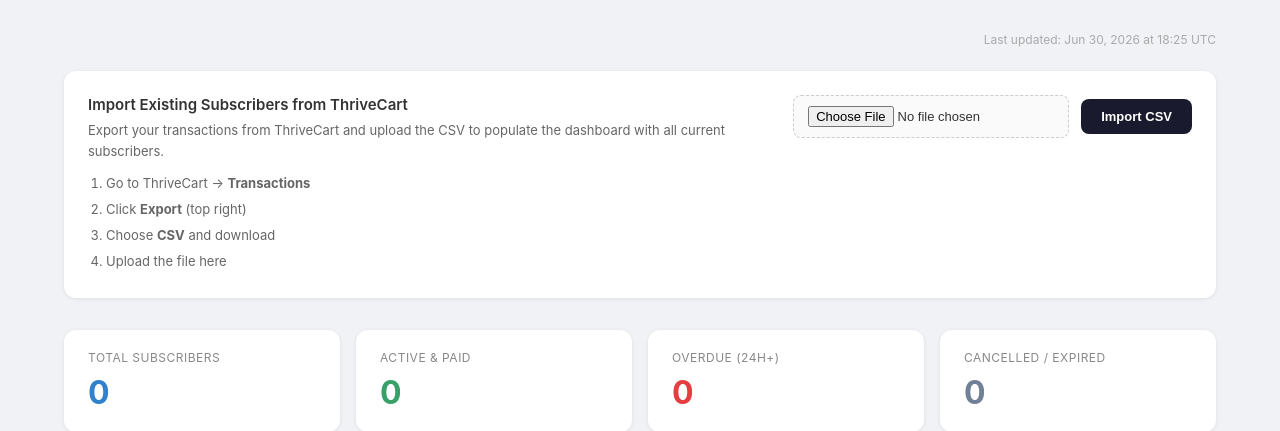
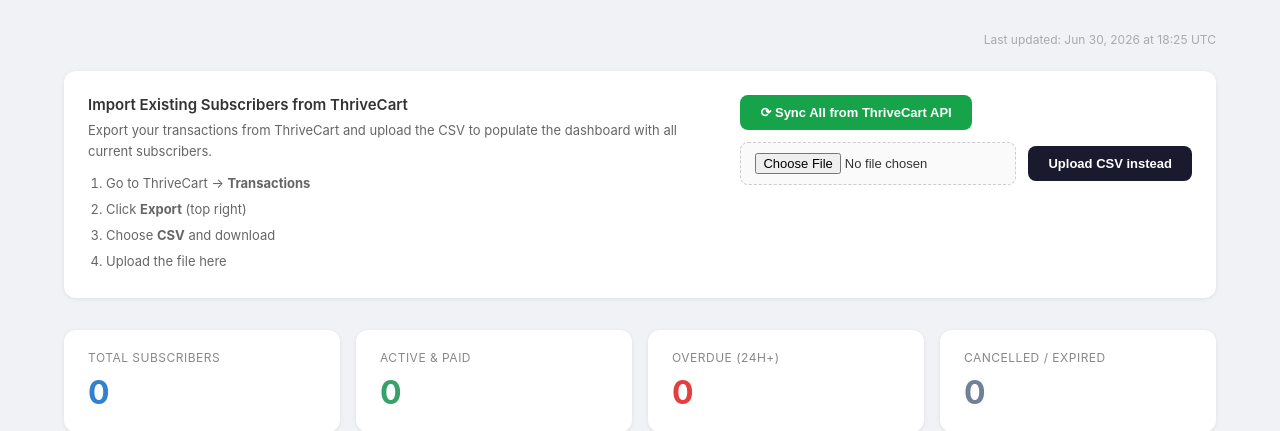
Before and after one commit to omar2445/thrivecart-monitor, a FastAPI app: page / in a window 1280 px wide. Shown: the part 64-495 px from the top of the page. Run offline with FastAPI, Linux system fonts and the light colour scheme.

Commit message:
feat: add ThriveCart API sync button

```diff
--- a/main.py
+++ b/main.py
@@ -8,6 +8,7 @@
 from contextlib import asynccontextmanager
 from datetime import datetime, timedelta
 
+import httpx
 from dotenv import load_dotenv
 from fastapi import Depends, FastAPI, File, Header, HTTPException, Request, UploadFile
 from fastapi.responses import HTMLResponse, RedirectResponse
@@ -250,6 +251,144 @@
     return _render_dashboard(request, db)
 
 
+def _upsert_from_api_row(db: Session, row: dict) -> bool:
+    """Save one transaction row from ThriveCart API into the DB. Returns True if new."""
+    customer = row.get("customer", {})
+    product  = row.get("product", {})
+    order    = row.get("order", row)  # some responses put fields at root level
+
+    email = (customer.get("email") or row.get("email") or "").strip().lower()
+    if not email:
+        return False
+
+    name = (
+        f"{customer.get('firstname', '')} {customer.get('lastname', '')}".strip()
+        or customer.get("name", "")
+        or row.get("customer_name", "")
+    )
+    product_name = product.get("name") or row.get("product_name", "")
+    product_id   = str(product.get("id") or row.get("product_id", ""))
+    sub_id       = str(
+        row.get("subscription_id") or order.get("subscription_id")
+        or row.get("id") or row.get("order_id") or f"api-{email}-{product_id}"
+    )
+    amount_raw = row.get("amount") or order.get("order_total") or row.get("revenue") or 0
+    try:
+        amount = float(str(amount_raw).replace("$", "").replace(",", ""))
+    except (ValueError, TypeError):
+        amount = 0.0
+
+    date_raw = row.get("created") or row.get("created_at") or row.get("date")
+    if isinstance(date_raw, (int, float)):
+        last_paid = datetime.utcfromtimestamp(date_raw)
+    elif isinstance(date_raw, str):
+        last_paid = _parse_date(date_raw)
+    else:
+        last_paid = None
+
+    next_due = (last_paid + timedelta(days=30)) if last_paid else None
+
+    status_raw = (row.get("status") or "").lower()
+    status = "cancelled" if status_raw in ("cancelled", "canceled", "refunded") else "active"
+
+    sub = db.query(Subscription).filter_by(thrivecart_subscription_id=sub_id).first()
+    is_new = sub is None
+    if is_new:
+        sub = Subscription(
+            thrivecart_subscription_id=sub_id,
+            customer_email=email,
+            customer_name=name,
+            product_name=product_name,
+            product_id=product_id,
+            amount=amount,
+            status=status,
+            last_payment_date=last_paid,
+            next_payment_date=next_due,
+        )
+        db.add(sub)
+    else:
+        if last_paid and (sub.last_payment_date is None or last_paid > sub.last_payment_date):
+            sub.last_payment_date = last_paid
+            sub.next_payment_date = next_due
+        sub.customer_name = name or sub.customer_name
+        sub.product_name  = product_name or sub.product_name
+        sub.amount        = amount or sub.amount
+    return is_new
+
+
+@app.post("/sync-thrivecart", response_class=HTMLResponse, tags=["Dashboard"])
+async def sync_thrivecart(request: Request, db: Session = Depends(get_db)):
+    api_key = os.getenv("THRIVECART_API_KEY", "")
+    if not api_key:
+        return _render_dashboard(request, db,
+            "THRIVECART_API_KEY is not set. Add it in Railway → Variables.", "error")
+
+    imported = 0
+    page     = 1
+    errors   = []
+
+    async with httpx.AsyncClient(timeout=30) as client:
+        while True:
+            try:
+                resp = await client.get(
+                    "https://thrivecart.com/api/external/transactions",
+                    headers={
+                        "Authorization": f"Bearer {api_key}",
+                        "Accept": "application/json",
+                    },
+                    params={"page": page, "limit": 100},
+                )
+                logger.info("ThriveCart API page %d — status %d — body: %s",
+                            page, resp.status_code, resp.text[:500])
+
+                if resp.status_code == 401:
+                    return _render_dashboard(request, db,
+                        "Invalid API key. Check THRIVECART_API_KEY in Railway Variables.", "error")
+                if resp.status_code == 404:
+                    return _render_dashboard(request, db,
+                        "ThriveCart API endpoint not found. The API may require a different URL — "
+                        "check Railway logs for the raw response.", "error")
+                if resp.status_code != 200:
+                    return _render_dashboard(request, db,
+                        f"ThriveCart API returned {resp.status_code}: {resp.text[:300]}", "error")
+
+                data = resp.json()
+
+                # Handle different response shapes
+                rows = (
+                    data.get("transactions")
+                    or data.get("data")
+                    or data.get("orders")
+                    or (data if isinstance(data, list) else [])
+                )
+
+                if not rows:
+                    break
+
+                for row in rows:
+                    if _upsert_from_api_row(db, row):
+                        imported += 1
+
+                db.commit()
+
+                # Stop if fewer results than page size (last page)
+                if len(rows) < 100:
+                    break
+                page += 1
+
+            except Exception as exc:
+                logger.exception("API sync error on page %d: %s", page, exc)
+                errors.append(str(exc))
+                break
+
+    if errors:
+        return _render_dashboard(request, db,
+            f"Sync completed with errors: {errors[0]}", "error")
+
+    msg = f"Sync complete — {imported} new subscriber(s) added from ThriveCart."
+    return _render_dashboard(request, db, msg, "success")
+
+
 @app.get("/health", tags=["Health"])
 def health():
     return {"status": "ok"}
--- a/templates/dashboard.html
+++ b/templates/dashboard.html
@@ -175,10 +175,17 @@
         <li>Upload the file here</li>
       </ol>
     </div>
-    <form class="import-form" method="POST" action="/import-csv" enctype="multipart/form-data">
-      <input type="file" name="file" accept=".csv" required>
-      <button type="submit">Import CSV</button>
-    </form>
+    <div style="display:flex; flex-direction:column; gap:12px; align-items:flex-start;">
+      <form method="POST" action="/sync-thrivecart">
+        <button type="submit" style="background:#16a34a;color:white;border:none;border-radius:8px;padding:10px 20px;font-size:13px;font-weight:600;cursor:pointer;">
+          ⟳ Sync All from ThriveCart API
+        </button>
+      </form>
+      <form class="import-form" method="POST" action="/import-csv" enctype="multipart/form-data">
+        <input type="file" name="file" accept=".csv" required>
+        <button type="submit">Upload CSV instead</button>
+      </form>
+    </div>
   </div>
 
   <!-- Summary Cards -->
```
